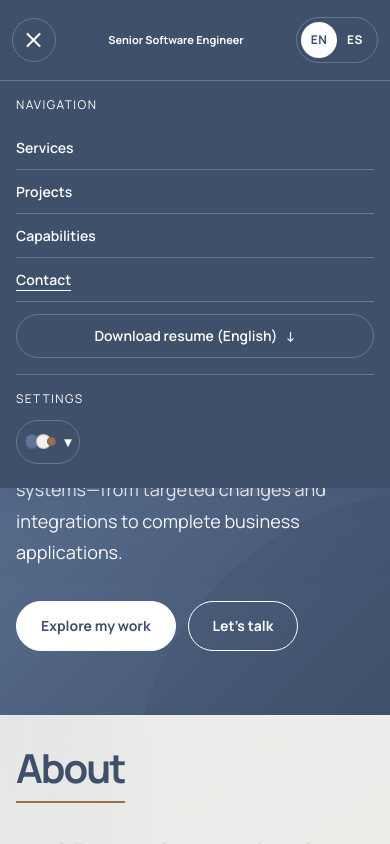
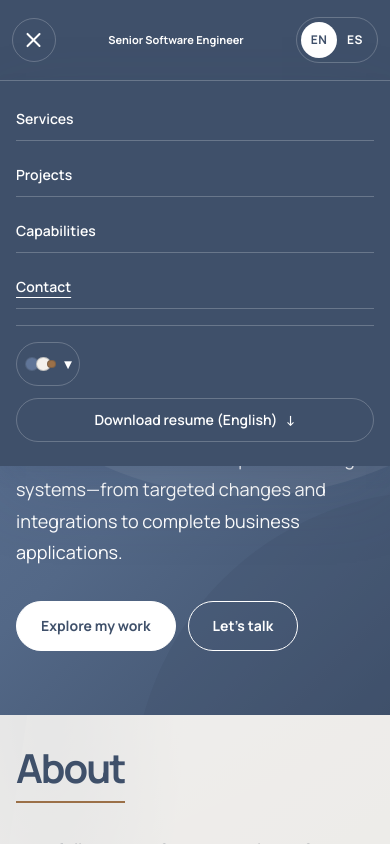
Before and after one commit to ernestomiro/ernestomiro.github.io, an Angular app: page / in a window 390 px wide. Both pictures are taken after a click on the button "Open menu". Shown: the top 844 px of the page. Built offline with nearby package versions, Linux system fonts and the light colour scheme.

Commit message:
sett, navig...

```diff
--- a/src/app/layout/site-header/site-header.html
+++ b/src/app/layout/site-header/site-header.html
@@ -66,18 +66,7 @@
       class="d"
     >
       <div class="layout-shell dc">
-        <div
-          class="ds"
-          role="group"
-          aria-labelledby="mobile-navigation-section-title"
-        >
-          <p
-            id="mobile-navigation-section-title"
-            class="dt"
-          >
-            {{ label('navigationSection') }}
-          </p>
-          <nav [attr.aria-label]="label('navigation')">
+        <nav class="ds" [attr.aria-label]="label('navigation')">
           @for (item of navigation(); track item.id) {
             <a
               routerLink="/"
@@ -92,6 +81,8 @@
           }
         </nav>
 
+        <div class="ds s">
+          <app-theme-switcher idPrefix="mobile-theme-switcher" />
           <a
             class="cv"
             [href]="resume().href"
@@ -102,22 +93,6 @@
             <span aria-hidden="true">↓</span>
           </a>
         </div>
-
-        <div
-          class="ds s"
-          role="group"
-          aria-labelledby="mobile-settings-section-title"
-        >
-          <p
-            id="mobile-settings-section-title"
-            class="dt"
-          >
-            {{ label('settingsSection') }}
-          </p>
-          <div>
-            <app-theme-switcher idPrefix="mobile-theme-switcher" />
-          </div>
-        </div>
       </div>
     </div>
   }
--- a/src/app/layout/site-header/site-header.scss
+++ b/src/app/layout/site-header/site-header.scss
@@ -160,13 +160,6 @@
   border-block-start: var(--border-width-hairline) solid var(--color-border-on-dark);
 }
 
-.dt {
-  font-size: var(--font-size-xs);
-  letter-spacing: var(--tracking-label);
-  line-height: var(--line-height-compact);
-  text-transform: uppercase;
-}
-
 .ds app-theme-switcher {
   width: 100%;
 }
--- a/src/app/layout/site-header/site-header.ts
+++ b/src/app/layout/site-header/site-header.ts
@@ -32,14 +32,6 @@ const headerLabels = {
   navigation: {
     en: 'Primary navigation',
     es: 'Navegación principal',
-  },
-  navigationSection: {
-    en: 'Navigation',
-    es: 'Navegación',
-  },
-  settingsSection: {
-    en: 'Settings',
-    es: 'Ajustes',
   },
   menu: {
     en: 'Open menu',
```
Lines whose indentation alone changed are shown as unchanged.
